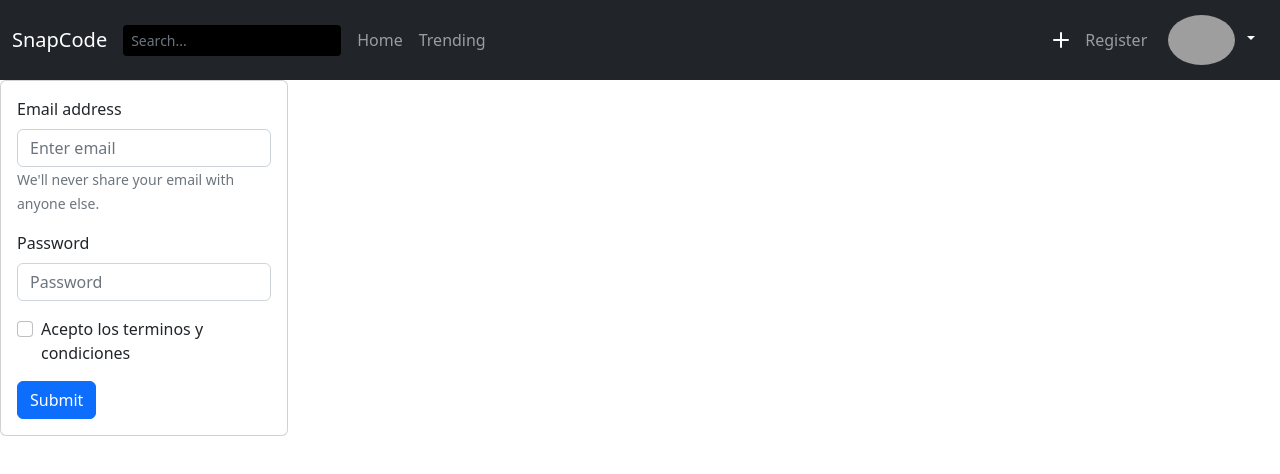
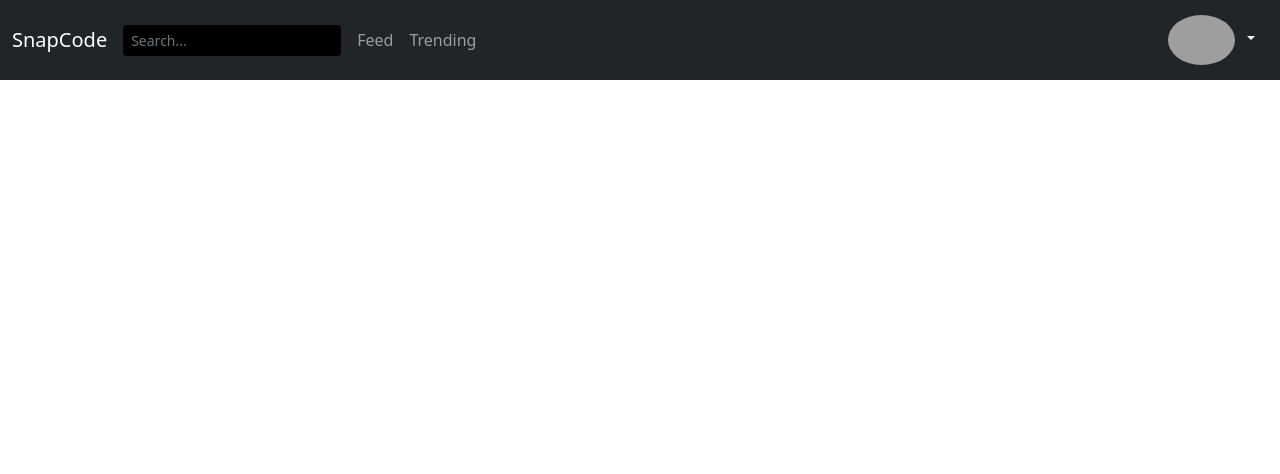
Before and after one commit to parisote/frontend-snapcode, a React (Create React App) app: page /Register in a window 1280 px wide. Shown: the top 474 px of the page. Built offline with nearby package versions, Linux system fonts and the light colour scheme; grey boxes are pictures that could not be loaded.

Commit message:
Feat: add funcionalidad redireccion si no esta autenticado

```diff
--- a/src/App.js
+++ b/src/App.js
@@ -1,26 +1,51 @@
-import React from 'react'
+import React, { useState, useEffect } from 'react'
 import NavigationBar from './components/NavigationBar'
 import 'bootstrap/dist/css/bootstrap.min.css';
-import {
-  BrowserRouter as Router,
-  Routes,
-  Route
-} from "react-router-dom";
-import Register from "./components/Register"
-import Home from "./components/Home"
+import { Routes, Route, useNavigate } from "react-router-dom";
+import Access from "./components/Access/Access"
+import Profile from './components/Profile'
+import Trending from './components/Trending'
+import Home from "./components/Feed"
+
 
 function App() {
+  const navigate = useNavigate();
+
+  const redirect = (path) => {
+        navigate(path);
+  }
+
+  const [isAuth, setIsAuth] = useState(true)
+
+  const checkAuth = () => {
+    setIsAuth(true)
+    if (!isAuth) {
+      redirect("/access")
+    }
+    if (window.location.pathname == "/access" && isAuth){
+      redirect("/feed")
+    }
+
+  }
+
+  useEffect(() => {
+    checkAuth()
+  }, [])
+
+
   return (
-    <Router>
+    <div>
       <div>
-        <NavigationBar />
+        {isAuth ? <NavigationBar /> : <></>}
       </div>
+      <Routes>
+        <Route path="/feed" element={<Home />} />
+        <Route path="/profile" element={<Profile />} />
+        <Route path="/trending" element={<Trending />} />
+        <Route path="/access" element={<Access />} />
 
-      <Routes>
-        <Route path="/" element={<Home/>}/>
-        <Route exact path="/Register" element={<Register/>}/>
       </Routes>
-    </Router>
+    </div>
   )
 }
 
--- a/src/components/Access.js
+++ b/src/components/Access/Access.js
@@ -1,10 +1,10 @@
 import React from 'react'
 
-import './style.css'
+import './styles/Access.css'
 
 const Access = () => {
   return (
-    <body className="text-center">
+    <body className="container-access">
 
       <main className="form-signin w-100 m-auto">
         <form>
--- a/src/components/style.css
+++ b/src/components/Access/styles/Access.css
@@ -1,10 +1,11 @@
 html,
-body {
+.container-access {
     height: 100%;
     width: 100%;
 }
 
-body {
+.container-access {
+    text-align: center;
     display: flex;
     align-items: center;
     padding-top: 40px;
--- a/src/components/Home.jsx
+++ b/src/components/Feed.js
@@ -3,7 +3,7 @@ import React from 'react'
 const Home = () => {
   return (
 
-    <h1>HOME</h1>
+    <h1>FEED</h1>
 
   );
 }
--- a/src/components/NavigationBar.js
+++ b/src/components/NavigationBar.js
@@ -6,10 +6,12 @@ import Navbar from 'react-bootstrap/Navbar';
 import Dropdown from 'react-bootstrap/Dropdown';
 
 function NavigationBar() {
+
+
     return (
         <Navbar bg="dark" variant="dark" expand="lg">
             <Container fluid>
-                <Navbar.Brand href="#">SnapCode</Navbar.Brand>
+                <Navbar.Brand href="/feed">SnapCode</Navbar.Brand>
                 <Form className="d-flex">
                     <Form.Control
                         type="search"
@@ -26,15 +28,12 @@ function NavigationBar() {
                         style={{ maxHeight: '100px' }}
                         navbarScroll
                     >
-                        <Nav.Link href="/"> Home </Nav.Link>
-                        <Nav.Link href="#action2" >Trending</Nav.Link>
+                        <Nav.Link href="/feed"> Feed </Nav.Link>
+                        <Nav.Link href="/trending" >Trending</Nav.Link>
                     </Nav>
                     <Nav>
                         <div className="d-flex align-items-center text-white text-decoration-none">
-                            <svg xmlns="http://www.w3.org/2000/svg" width="32" height="32" fill="currentColor" class="bi bi-plus" viewBox="0 0 16 16">
-                                <path d="M8 4a.5.5 0 0 1 .5.5v3h3a.5.5 0 0 1 0 1h-3v3a.5.5 0 0 1-1 0v-3h-3a.5.5 0 0 1 0-1h3v-3A.5.5 0 0 1 8 4z" />
-                            </svg>
-                            <Nav.Link href="../Register"> Register </Nav.Link>
+
                             <Dropdown drop='down' align={{ lg: 'end' }} >
                                 <Dropdown.Toggle id="user-menu" variant="black text-white">
                                     <img alt= "img1" className='rounded-circle me-2' src='https://i1.sndcdn.com/avatars-000138404358-sdp2xr-t500x500.jpg' style={{ maxHeight: '50px' }} ></img>
@@ -42,7 +41,7 @@ function NavigationBar() {
 
 
                                 <Dropdown.Menu variant="dark">
-                                    <Dropdown.Item eventKey="2">Profile</Dropdown.Item>
+                                    <Dropdown.Item eventKey="2" href="/profile">Profile</Dropdown.Item>
                                     <Dropdown.Divider />
                                     <Dropdown.Item eventKey="2">Log out</Dropdown.Item>
                                 </Dropdown.Menu>
--- /dev/null
+++ b/src/components/Profile.js
@@ -0,0 +1,9 @@
+import React from 'react'
+
+const Profile = () => {
+    return (
+        <h1>Profile</h1>
+    )
+}
+
+export default Profile;
--- a/src/components/Register.jsx
+++ /dev/null
@@ -1,37 +0,0 @@
-import Button from 'react-bootstrap/Button';
-import Form from 'react-bootstrap/Form';
-import React from 'react'
-import Card from 'react-bootstrap/Card';
-
-const Register = () => {
-  return (
-    <div container = "container1">
-      <Card style={{ width: '18rem' }} >
-        <Card.Body>
-          <Form>
-            <Form.Group className="mb-3" controlId="formBasicEmail">
-              <Form.Label>Email address</Form.Label>
-              <Form.Control type="email" placeholder="Enter email" />
-              <Form.Text className="text-muted">
-                We'll never share your email with anyone else.
-              </Form.Text>
-            </Form.Group>
-
-            <Form.Group className="mb-3" controlId="formBasicPassword">
-              <Form.Label>Password</Form.Label>
-              <Form.Control type="password" placeholder="Password" />
-           </Form.Group>
-           <Form.Group className="mb-3" controlId="formBasicCheckbox">
-              <Form.Check type="checkbox" label="Acepto los terminos y condiciones" />
-           </Form.Group>
-           <Button variant="primary" type="submit">
-             Submit
-           </Button>
-          </Form>
-        </Card.Body>
-      </Card>
-     </div>
-  );
-}
-
-export default Register;
--- /dev/null
+++ b/src/components/Trending.js
@@ -0,0 +1,9 @@
+import React from 'react'
+
+const Trending = () => {
+    return (
+        <h1>Trending</h1>
+    )
+}
+
+export default Trending;
--- a/src/index.js
+++ b/src/index.js
@@ -1,10 +1,11 @@
 import React from 'react';
 import ReactDOM from 'react-dom/client';
 import App from './App';
+import { BrowserRouter } from "react-router-dom";
 
 const root = ReactDOM.createRoot(document.getElementById('root'));
 root.render(
-  <React.StrictMode>
+  <BrowserRouter>
     <App />
-  </React.StrictMode>
+  </BrowserRouter>
 );
```
Also changed, not shown: src/components/Login.jsx (deleted, +0 -34 lines).
